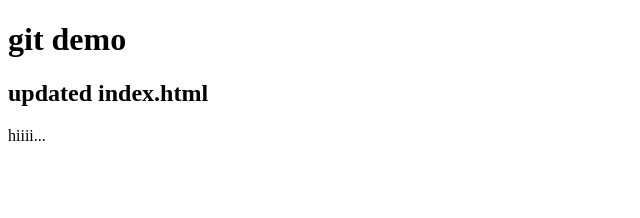
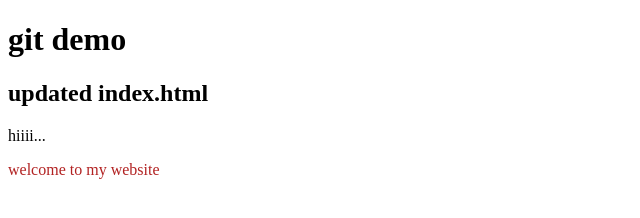
Before and after one commit to amalkunnummal/sbcloudvap2024, a plain HTML site: page index.html in a window 1280 px wide. Shown: the whole page, without its empty margins (0-640 px from the left). Drawn offline with Linux system fonts and the light colour scheme.

Commit message:
first commit

```diff
--- a/index.html
+++ b/index.html
@@ -9,6 +9,8 @@
   <h1>git demo</h1>
   <h2>updated index.html</h2>
   <p>hiiii...</p>
+  <p style="color: firebrick;">welcome to my website</p>
+
 
 </body>
 </html>
```
